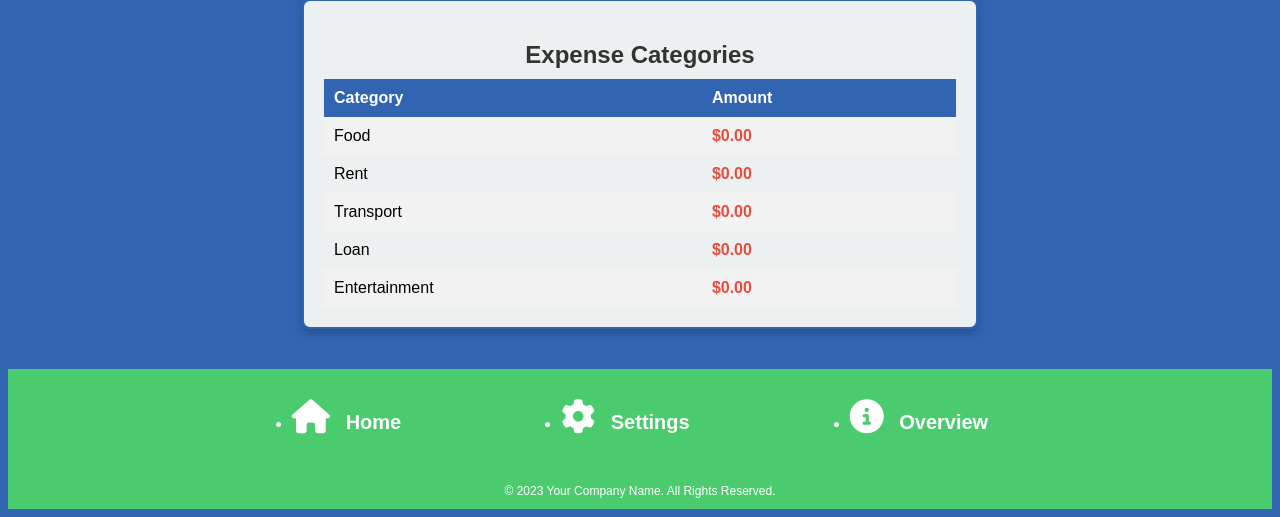
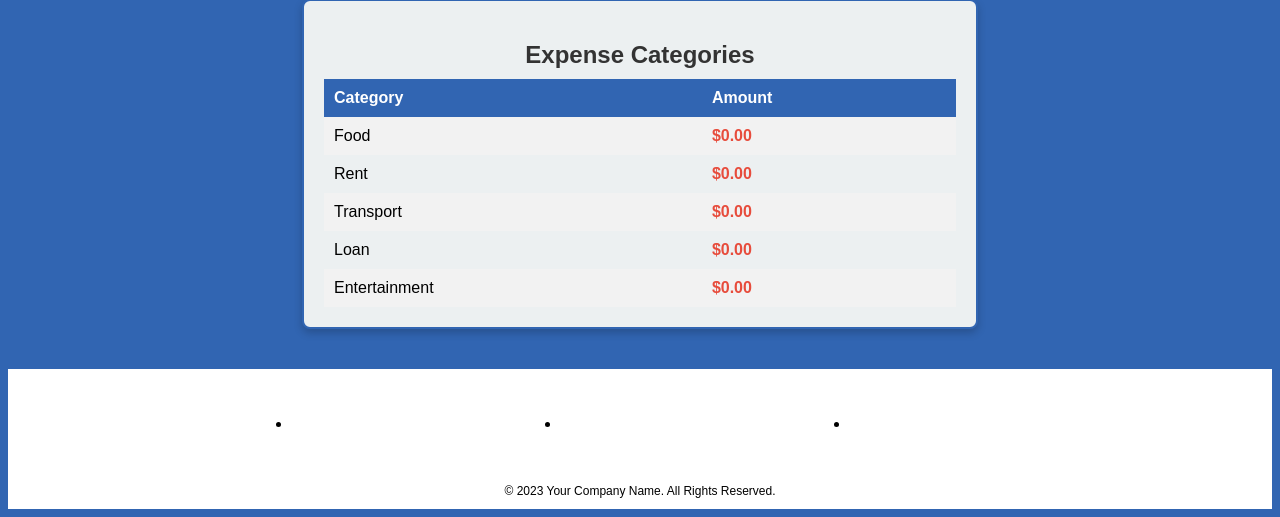
Before and after one commit to Syriamme/alx_capstone_project, a Flask app: page / in a window 1280 px wide. Shown: the part 992-1509 px from the top of the page. Run offline with Flask 3, Linux system fonts and the light colour scheme; data that the repository does not hold is empty.

Commit message:
fixing changes

```diff
--- a/static/styles.css
+++ b/static/styles.css
@@ -250,8 +250,8 @@
 
 /* Style the footer */
 footer {
-  background-color: #49cb6e;
-  color: #fff;
+  background-color: #fff;
+  color: #000;
   text-align: center;
   margin-top: 40px;
   height: 140px;
--- a/templates/home.html
+++ b/templates/home.html
@@ -90,7 +90,7 @@
 <script>
     // Define expense limits
     const expenseLimits = {
-        food: 1000.0,
+        food: 3000.0,
         rent: 2000.0,
         transport: 5000.0,
         loan: 1000.0,
```
